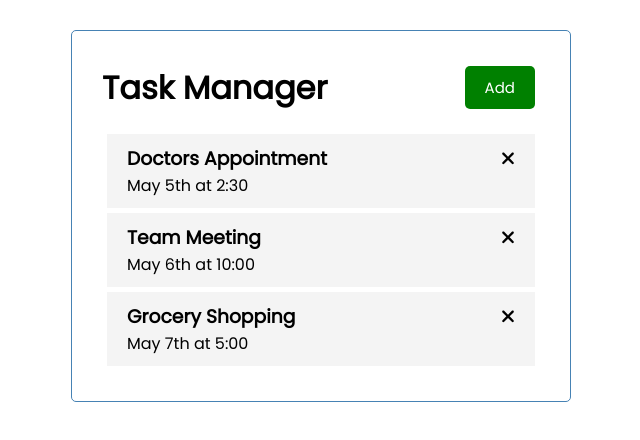
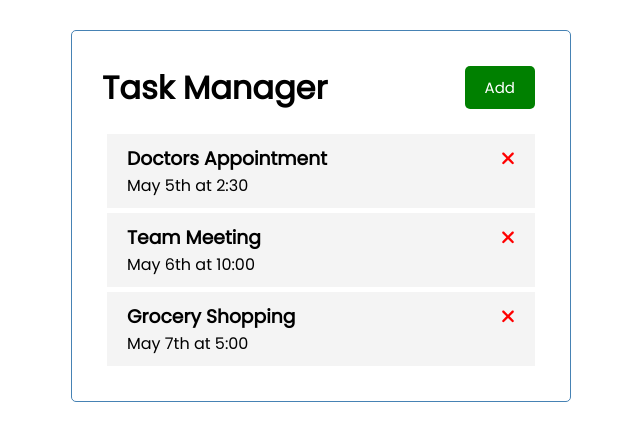
Before and after one commit to ahmedkhaled89/Task-Manager, an Angular app: page / in a window 1280 px wide. Shown: the top 440 px of the page, without its empty margins (319-959 px from the left). Built offline with nearby package versions, Linux system fonts and the light colour scheme.

Commit message:
Add ngStyle to icon

```diff
--- a/src/app/components/task-item/task-item.component.html
+++ b/src/app/components/task-item/task-item.component.html
@@ -1,4 +1,7 @@
 <div class="task">
-  <h3>{{ task.text }} <fa-icon [icon]="faTimes"></fa-icon></h3>
+  <h3>
+    {{ task.text }}
+    <fa-icon [ngStyle]="{ color: 'red' }" [icon]="faTimes"></fa-icon>
+  </h3>
   <p>{{ task.day }}</p>
 </div>
```
